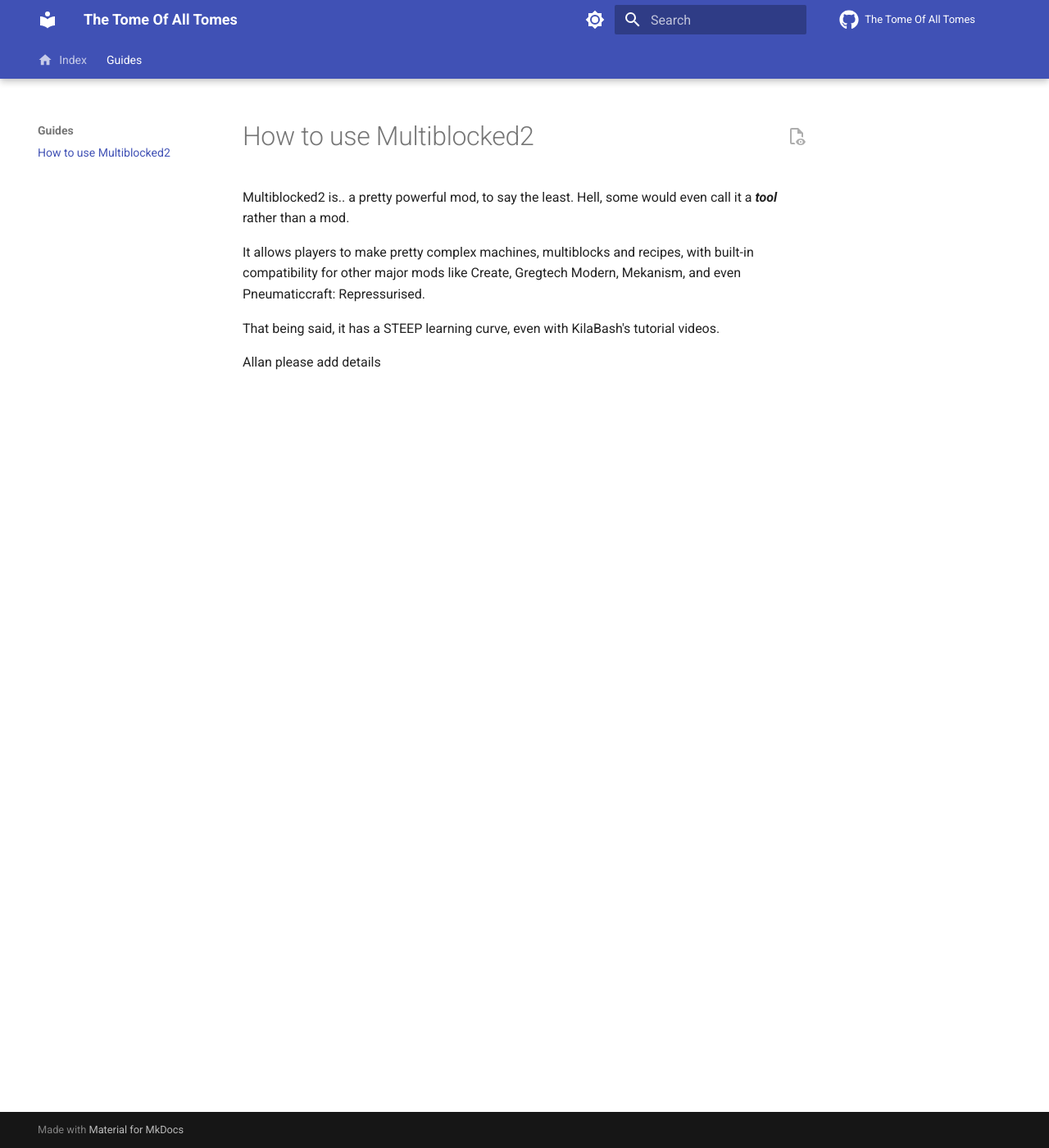
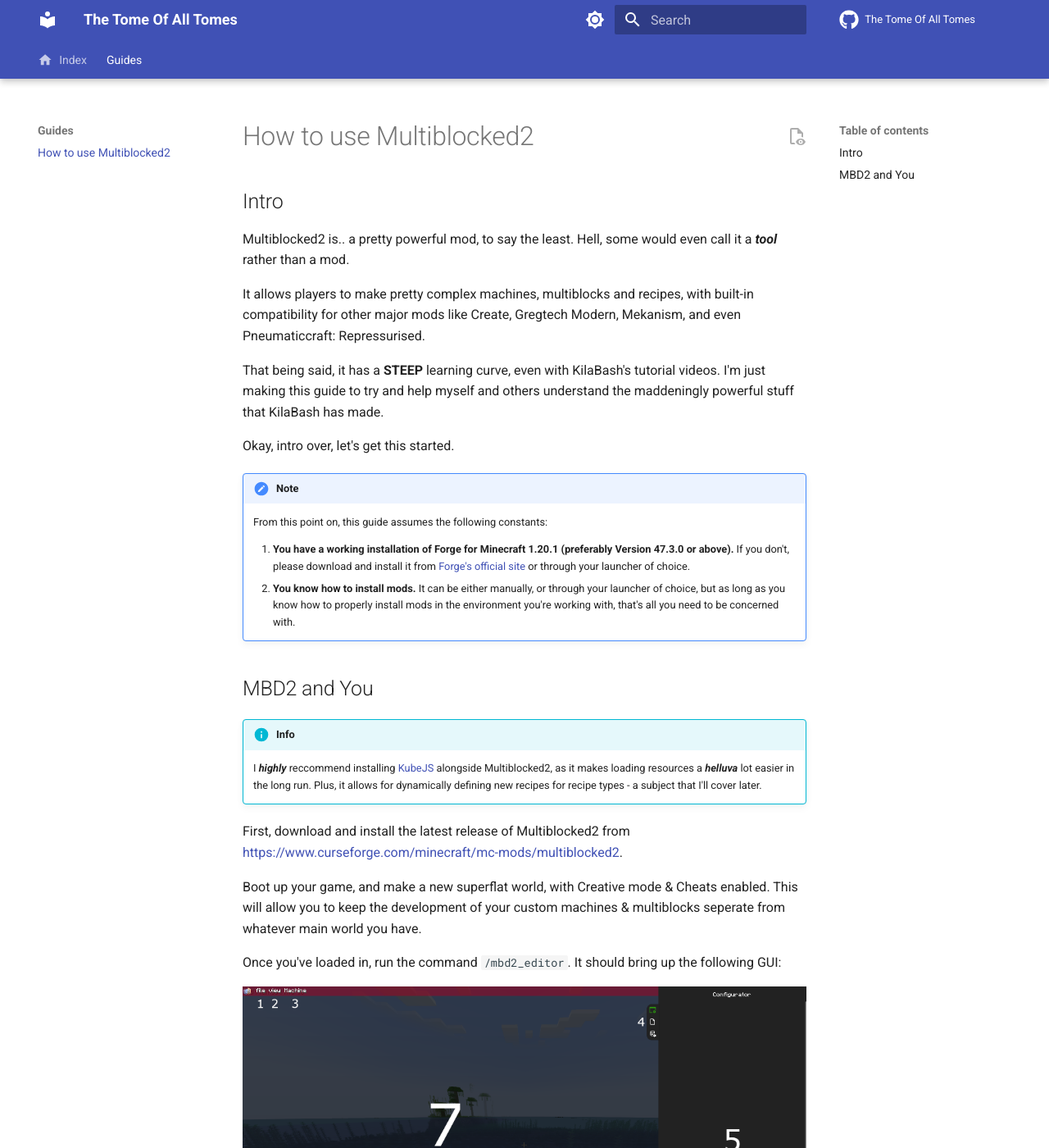
Before and after one commit to The-Incipisphere/The-Tome-Of-All-Tomes, an MkDocs documentation site: the page built from docs/guides/howToUseMultiblocked2Properly.md, in a window 1280 px wide and 1400 px high. Shown: the whole window at 82% size. Built offline with MkDocs 1.6.1 and Material for MkDocs 9.7.7, drawn with Linux system fonts in a browser that asks for light colours; comment, search, counter and statistics services are not loaded.

Commit message:
begin to actually write this fuckin thing

```diff
--- a/docs/guides/howToUseMultiblocked2Properly.md
+++ b/docs/guides/howToUseMultiblocked2Properly.md
@@ -1,9 +1,30 @@
 # How to use Multiblocked2
+
+## Intro
 
 Multiblocked2 is.. a pretty powerful mod, to say the least. Hell, some would even call it a ***tool*** rather than a mod.
 
 It allows players to make pretty complex machines, multiblocks and recipes, with built-in compatibility for other major mods like Create, Gregtech Modern, Mekanism, and even Pneumaticcraft: Repressurised.
 
-That being said, it has a STEEP learning curve, even with KilaBash's tutorial videos.
+That being said, it has a **STEEP** learning curve, even with KilaBash's tutorial videos. I'm just making this guide to try and help myself and others understand the maddeningly powerful stuff that KilaBash has made.
 
-Allan please add details
+Okay, intro over, let's get this started.
+
+!!! note
+    From this point on, this guide assumes the following constants:
+
+    1. **You have a working installation of Forge for Minecraft 1.20.1 (preferably Version 47.3.0 or above).** If you don't, please download and install it from [Forge's official site](https://files.minecraftforge.net/net/minecraftforge/forge/index_1.20.1.html) or through your launcher of choice.
+    2. **You know how to install mods.** It can be either manually, or through your launcher of choice, but as long as you know how to properly install mods in the environment you're working with, that's all you need to be concerned with.
+
+## MBD2 and You
+
+!!! info
+    I ***highly*** reccommend installing [KubeJS](https://www.curseforge.com/minecraft/mc-mods/kubejs/) alongside Multiblocked2, as it makes loading resources a ***helluva*** lot easier in the long run. Plus, it allows for dynamically defining new recipes for recipe types - a subject that I'll cover later.
+
+First, download and install the latest release of Multiblocked2 from <https://www.curseforge.com/minecraft/mc-mods/multiblocked2>.
+
+Boot up your game, and make a new superflat world, with Creative mode & Cheats enabled. This will allow you to keep the development of your custom machines & multiblocks seperate from whatever main world you have.
+
+Once you've loaded in, run the command `/mbd2_editor`. It should bring up the following GUI:
+
+![The starting GUI of MBD2](../assets/mbd2Guide/MBD2_InitialGUI.png)
```
Also changed, not shown: docs/assets/mbd2Guide/MBD2_InitialGUI.png (added).
